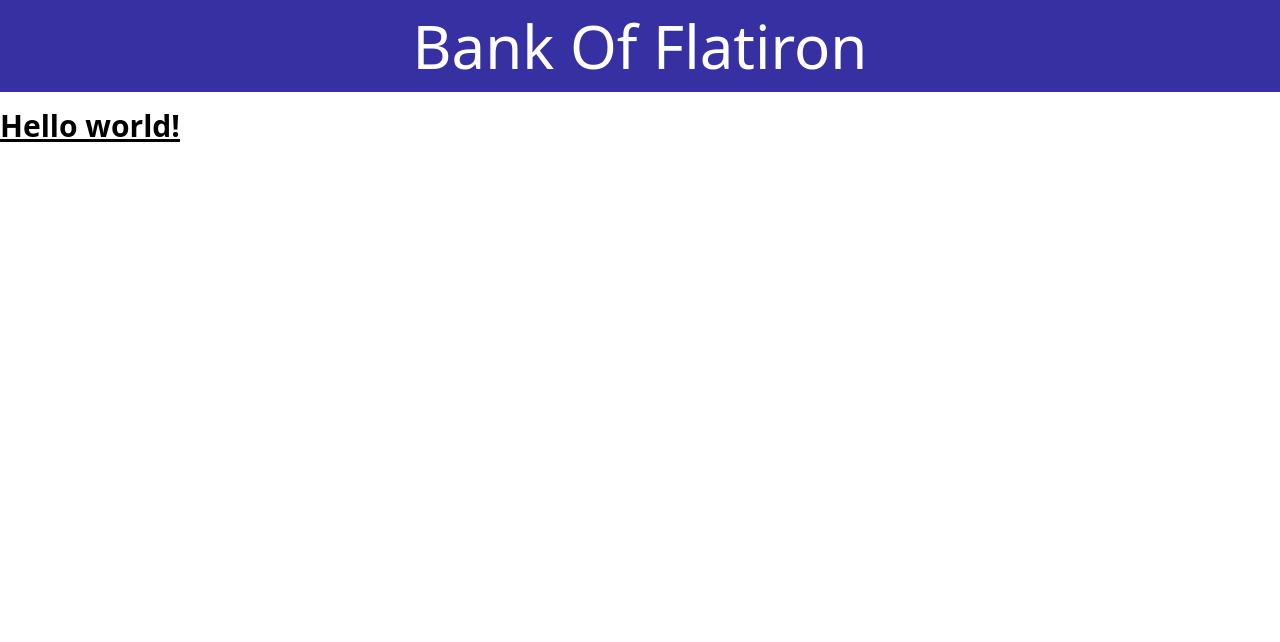
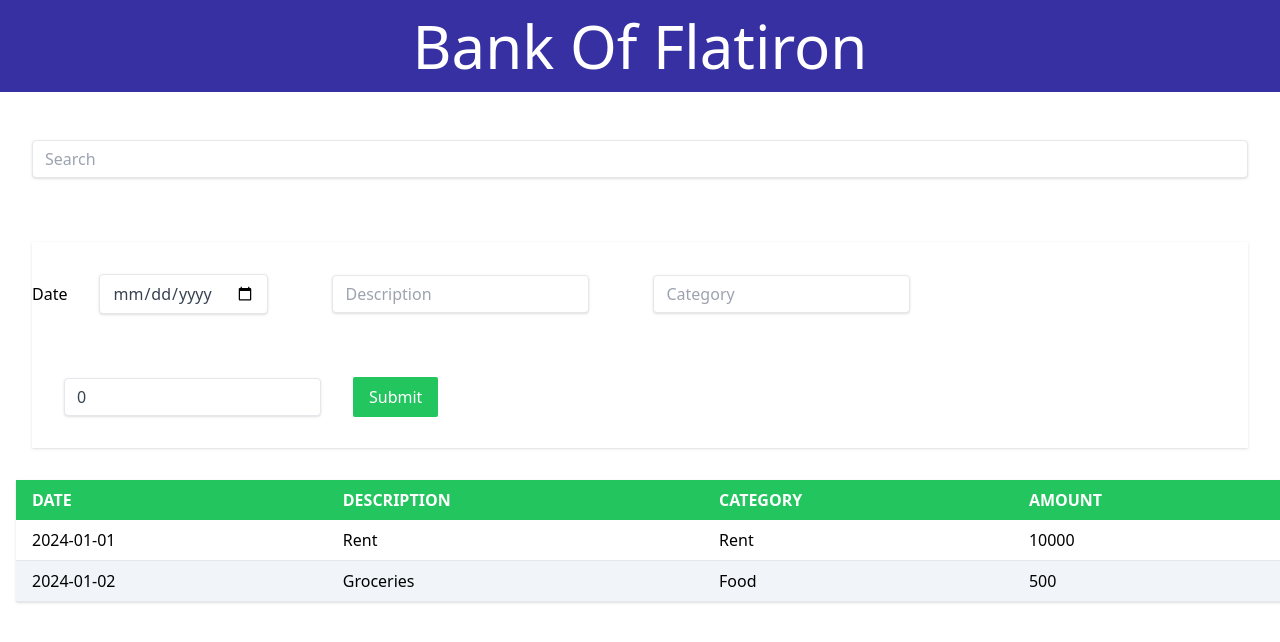
Before and after one commit to ndungu-mbau/phase-2-week-1-code-challenge, a React (Vite) app: page / in a window 1280 px wide. Shown: the top 642 px of the page. Built offline with nearby package versions, Linux system fonts and the light colour scheme.

Commit message:
feat: add components

```diff
--- a/src/App.jsx
+++ b/src/App.jsx
@@ -1,11 +1,40 @@
-import { Header } from "./components";
+import {
+  Header,
+  SearchInput,
+  TransactionForm,
+  TransactionTable,
+} from "./components";
+
+const INITIAL_TRANSACTIONS = [
+  {
+    id: 1,
+    date: "2024-01-01",
+    description: "Rent",
+    category: "Rent",
+    amount: 10000,
+  },
+  {
+    id: 2,
+    date: "2024-01-02",
+    description: "Groceries",
+    category: "Food",
+    amount: 500,
+  },
+];
 
 function App() {
+  const onSubmitHandler = (evt, formState) => {
+    evt.preventDefault();
+    console.log({ evt, formState });
+  };
+
   return (
-    <>
+    <div>
       <Header title="Bank Of Flatiron" />
-      <h1 className="text-3xl font-bold underline">Hello world!</h1>
-    </>
+      <SearchInput />
+      <TransactionForm onSubmit={onSubmitHandler} />
+      <TransactionTable transactions={INITIAL_TRANSACTIONS} />
+    </div>
   );
 }
 
--- a/src/components/index.js
+++ b/src/components/index.js
@@ -1 +1,4 @@
 export { Header } from "./header";
+export { SearchInput } from "./search";
+export { TransactionForm } from "./transaction-form";
+export { TransactionTable } from "./table";
--- /dev/null
+++ b/src/components/search.jsx
@@ -0,0 +1,11 @@
+export const SearchInput = () => {
+  return (
+    <div className="flex justify-center mb-4 flex-1">
+      <input
+        type="text"
+        placeholder="Search"
+        className="w-full shadow border rounded py-2 px-3 text-gray-700 leading-tight focus:outline-none focus:shadow-outline m-8"
+      />
+    </div>
+  );
+};
--- /dev/null
+++ b/src/components/table.jsx
@@ -0,0 +1,35 @@
+import PropTypes from "prop-types";
+
+export const TransactionTable = ({ transactions }) => {
+  return (
+    <div className="container mx-auto">
+      <table className="table-auto w-full mx-4 shadow">
+        <thead>
+          <tr className="bg-green-500 text-white text-left uppercase">
+            <th className="px-4 py-2">Date</th>
+            <th className="px-4 py-2">Description</th>
+            <th className="px-4 py-2">Category</th>
+            <th className="px-4 py-2">Amount</th>
+          </tr>
+        </thead>
+        <tbody>
+          {transactions.map((transaction) => (
+            <tr
+              key={transaction.id}
+              className="border-b hover:bg-slate-500 hover:text-white even:bg-slate-100"
+            >
+              <td className="px-4 py-2">{transaction.date}</td>
+              <td className="px-4 py-2">{transaction.description}</td>
+              <td className="px-4 py-2">{transaction.category}</td>
+              <td className="px-4 py-2">{transaction.amount}</td>
+            </tr>
+          ))}
+        </tbody>
+      </table>
+    </div>
+  );
+};
+
+TransactionTable.propTypes = {
+  transactions: PropTypes.arrayOf(PropTypes.object),
+};
--- /dev/null
+++ b/src/components/transaction-form.jsx
@@ -0,0 +1,69 @@
+import { useState } from "react";
+import PropTypes from "prop-types";
+
+export const TransactionForm = ({ onSubmit }) => {
+  const [formState, setFormState] = useState({
+    date: "",
+    description: "",
+    category: "",
+    amount: 0,
+  });
+
+  const onChangeHandler = (event) => {
+    const { name, value } = event.target;
+    setFormState((prevState) => ({
+      ...prevState,
+      [name]: value,
+    }));
+  };
+
+  return (
+    <div className="flex justify-around m-8 flex-row shadow">
+      <form onSubmit={(e) => onSubmit(e, formState)}>
+        <label htmlFor="date">Date</label>
+        <input
+          type="date"
+          name="date"
+          id="date"
+          placeholder="Select Date"
+          className="shadow border rounded py-2 px-3 text-gray-700 leading-tight focus:outline-none focus:shadow-outline m-8"
+          value={formState.date}
+          onChange={onChangeHandler}
+        />
+        <input
+          type="text"
+          name="description"
+          placeholder="Description"
+          className="shadow border rounded py-2 px-3 text-gray-700 leading-tight focus:outline-none focus:shadow-outline m-8"
+          value={formState.description}
+          onChange={onChangeHandler}
+        />
+        <input
+          type="text"
+          name="category"
+          placeholder="Category"
+          className="shadow border rounded py-2 px-3 text-gray-700 leading-tight focus:outline-none focus:shadow-outline m-8"
+          value={formState.category}
+          onChange={onChangeHandler}
+        />
+        <input
+          type="number"
+          name="amount"
+          placeholder="Amount"
+          className="shadow border rounded py-2 px-3 text-gray-700 leading-tight focus:outline-none focus:shadow-outline m-8"
+          value={formState.amount}
+          onChange={onChangeHandler}
+        />
+        <input
+          type="submit"
+          value="Submit"
+          className="bg-green-500 text-white py-2 px-4 rounded-sm"
+        />
+      </form>
+    </div>
+  );
+};
+
+TransactionForm.propTypes = {
+  onSubmit: PropTypes.func.isRequired,
+};
```
